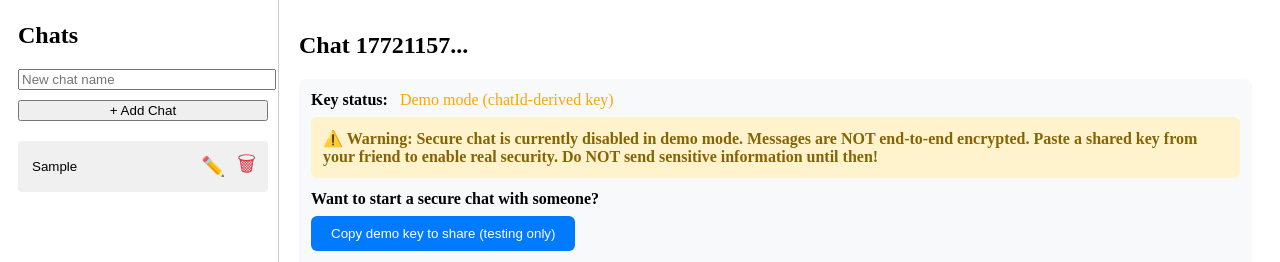
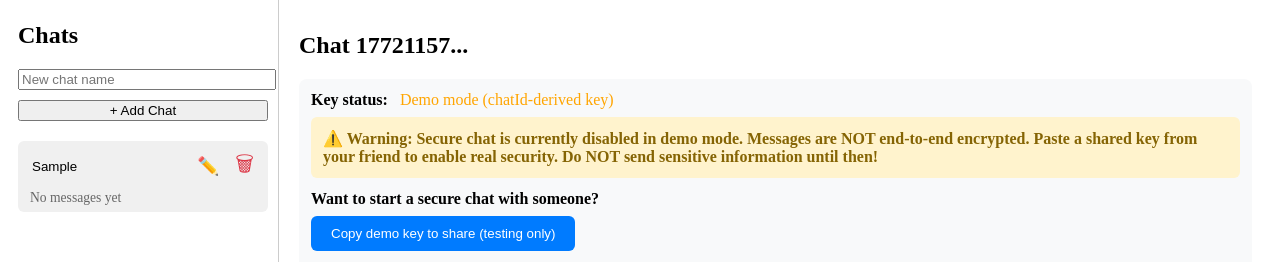
Before and after one commit to hannu64/messe, a React (Vite) app: page / in a window 1280 px wide. Both pictures are taken after typing "Sample" into the empty fields and a click on the button "+ Add Chat". Shown: the part 16-278 px from the top of the page. Built offline with nearby package versions, Linux system fonts and the light colour scheme; no server answers.

Commit message:
last message preview

```diff
--- a/src/Sidebar.jsx
+++ b/src/Sidebar.jsx
@@ -19,7 +19,21 @@ function Sidebar() {
         console.warn('Removed invalid chat entries');
         localStorage.setItem('chats', JSON.stringify(validChats));
       }
-      setChats(validChats);
+
+      // Enrich with last message preview
+      const enriched = validChats.map(chat => {
+        const msgs = JSON.parse(localStorage.getItem(`messages_${chat.id}`)) || [];
+        const lastMsg = msgs[msgs.length - 1];
+        let preview = '';
+        if (lastMsg) {
+          // We'll decrypt later if needed; for now use raw encrypted or skip
+          // Simplest: show nothing meaningful yet, or placeholder
+          preview = '…'; // placeholder until we add decryption here
+        }
+        return { ...chat, preview };
+      });
+
+      setChats(enriched);
     } catch (err) {
       console.error('Failed to load chats:', err);
       setChats([]);
@@ -33,7 +47,6 @@ function Sidebar() {
     return () => window.removeEventListener('chatsUpdated', handleUpdate);
   }, []);
 
-  // Focus input when starting edit
   useEffect(() => {
     if (editingChatId && editInputRef.current) {
       editInputRef.current.focus();
@@ -55,7 +68,7 @@ function Sidebar() {
       c.id === chatId ? { ...c, name: editNameInput.trim() } : c
     );
     setChats(updated);
-    localStorage.setItem('chats', JSON.stringify(updated));
+    localStorage.setItem('chats', JSON.stringify(updated.map(c => ({ id: c.id, name: c.name }))));
     window.dispatchEvent(new Event('chatsUpdated'));
     cancelEdit();
   };
@@ -79,7 +92,7 @@ function Sidebar() {
     const newChatId = Date.now().toString();
     const updated = [...chats, { id: newChatId, name: newChatName.trim() }];
     setChats(updated);
-    localStorage.setItem('chats', JSON.stringify(updated));
+    localStorage.setItem('chats', JSON.stringify(updated.map(c => ({ id: c.id, name: c.name }))));
     setNewChatName('');
     navigate(`/chat/${newChatId}`);
   };
@@ -90,7 +103,7 @@ function Sidebar() {
 
     const updated = chats.filter(c => c.id !== chatId);
     setChats(updated);
-    localStorage.setItem('chats', JSON.stringify(updated));
+    localStorage.setItem('chats', JSON.stringify(updated.map(c => ({ id: c.id, name: c.name }))));
     localStorage.removeItem(`messages_${chatId}`);
     localStorage.removeItem(`key_${chatId}`);
 
@@ -126,14 +139,14 @@ function Sidebar() {
               key={chat.id}
               style={{
                 display: 'flex',
-                alignItems: 'center',
-                justifyContent: 'space-between',
-                marginBottom: '8px',
-                padding: '4px 8px',
-                borderRadius: '4px',
+                flexDirection: 'column',
+                marginBottom: '12px',
+                padding: '6px 8px',
+                borderRadius: '6px',
                 background: window.location.pathname === `/chat/${chat.id}` ? '#f0f0f0' : 'transparent'
               }}
             >
+              <div style={{ display: 'flex', alignItems: 'center', justifyContent: 'space-between' }}>
                 {isEditing ? (
                   <input
                     ref={editInputRef}
@@ -160,9 +173,7 @@ function Sidebar() {
                       background: 'none',
                       border: 'none',
                       cursor: 'pointer',
-                    overflow: 'hidden',
-                    textOverflow: 'ellipsis',
-                    whiteSpace: 'nowrap'
+                      fontWeight: '500'
                     }}
                   >
                     {displayName}
@@ -179,8 +190,8 @@ function Sidebar() {
                         border: 'none',
                         color: '#007bff',
                         cursor: 'pointer',
-                      fontSize: '1.2em',
-                      padding: '4px'
+                        fontSize: '1.1em',
+                        padding: '2px 6px'
                       }}
                       title="Rename chat"
                     >
@@ -196,8 +207,8 @@ function Sidebar() {
                         border: 'none',
                         color: '#28a745',
                         cursor: 'pointer',
-                      fontSize: '1.2em',
-                      padding: '4px'
+                        fontSize: '1.3em',
+                        padding: '2px 6px'
                       }}
                       title="Save"
                     >
@@ -213,12 +224,26 @@ function Sidebar() {
                       color: '#dc3545',
                       cursor: 'pointer',
                       fontSize: '1.3em',
-                    padding: '4px'
+                      padding: '2px 6px'
                     }}
                     title="Remove chat"
                   >
                     🗑
                   </button>
+                </div>
+              </div>
+
+              {/* Last message preview */}
+              <div style={{
+                fontSize: '0.85em',
+                color: '#666',
+                marginTop: '4px',
+                paddingLeft: '4px',
+                whiteSpace: 'nowrap',
+                overflow: 'hidden',
+                textOverflow: 'ellipsis'
+              }}>
+                {chat.preview || 'No messages yet'}
               </div>
             </li>
           );
```
Lines whose indentation alone changed are shown as unchanged.
